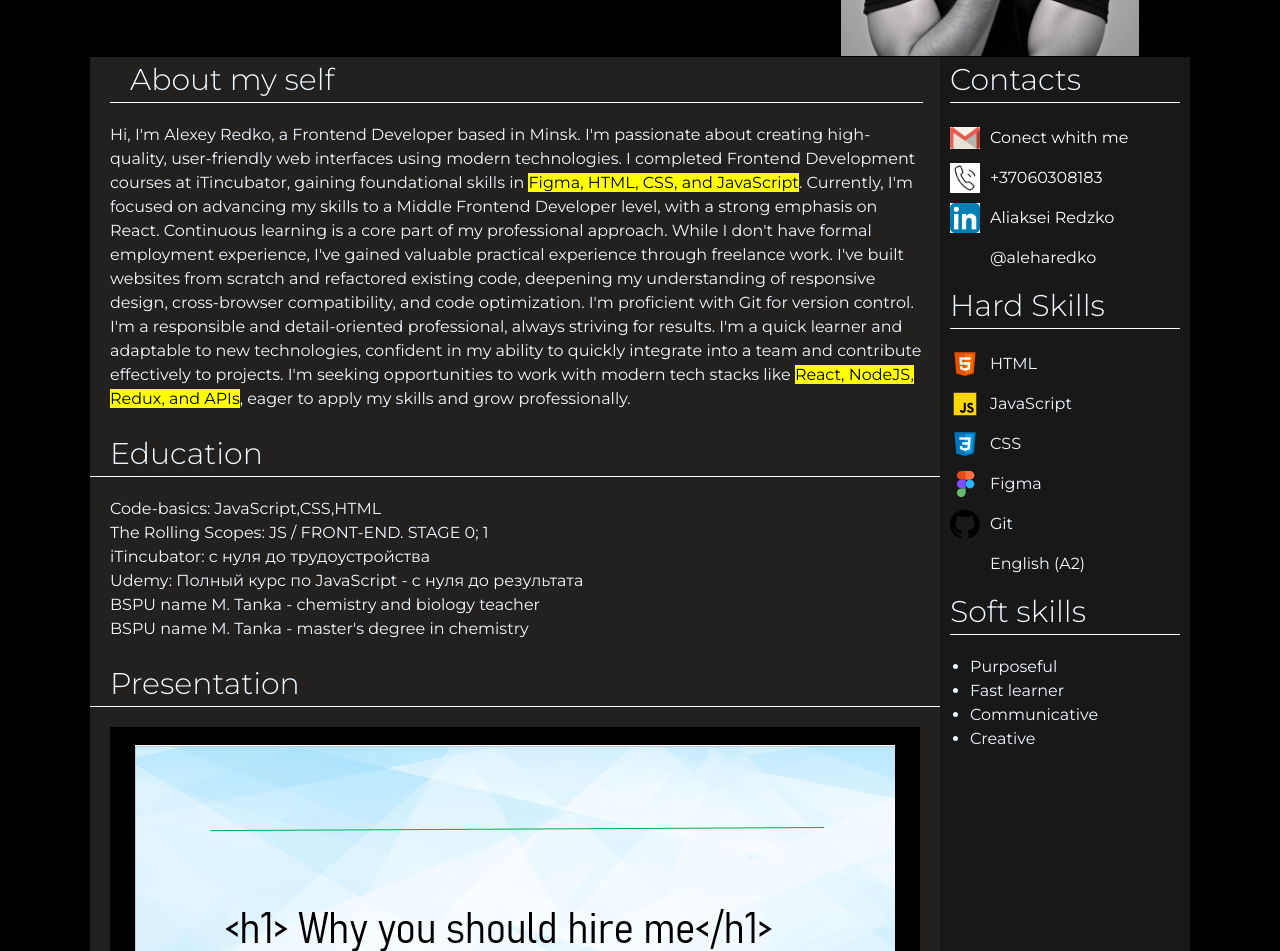
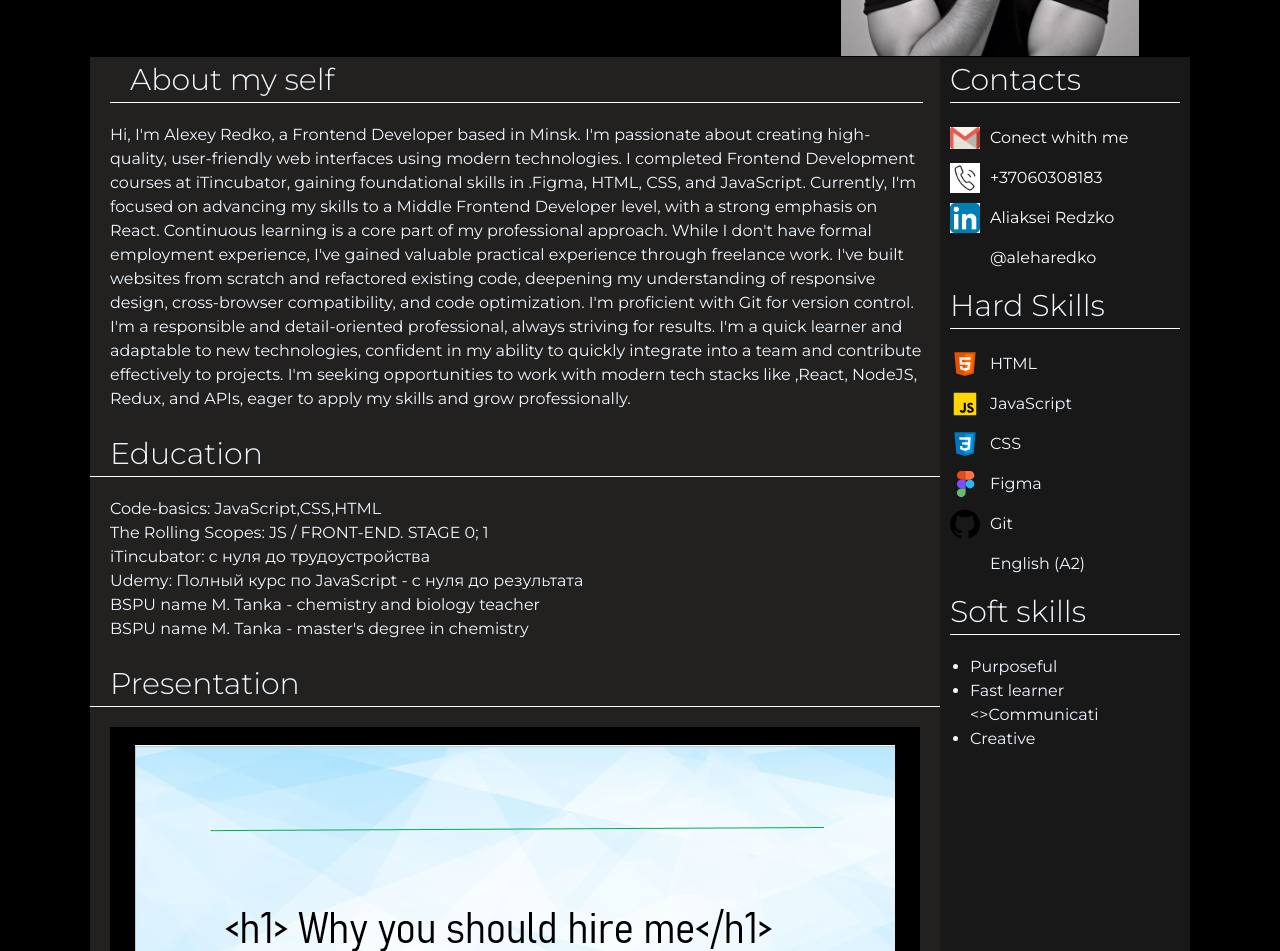
Before and after one commit to aleharedko/-portfolioAaliakseRedzkoFerst, a plain HTML site: page index.html in a window 1280 px wide. Shown: the part 307-1258 px from the top of the page. Drawn offline with Linux system fonts and the light colour scheme; files whose address does not match are found by name.

Commit message:
deleted marker on text in main section'

```diff
--- a/index.html
+++ b/index.html
@@ -91,7 +91,7 @@
                             <ul class="softSkillsList">
                                 <li>Purposeful</li>
                                 <li>Fast learner</li>
-                                <li>Communicative</li>
+                                <>Communicati
                                 <li>Creative</li>
                             </ul>
                         </section>
@@ -105,13 +105,13 @@
                                 <hr class="marginBottomHr">
                                 <div >
                                     <p> Hi, I'm Alexey Redko, a Frontend Developer based in Minsk. I'm passionate about creating high-quality, user-friendly web interfaces using modern technologies.
-                                        I completed Frontend Development courses at iTincubator, gaining foundational skills in <mark>Figma, HTML, CSS, and JavaScript</mark>.
+                                        I completed Frontend Development courses at iTincubator, gaining foundational skills in .Figma, HTML, CSS, and JavaScript.
                                         Currently, I'm focused on advancing my skills to a Middle Frontend Developer level, with a strong emphasis on React.
                                         Continuous learning is a core part of my professional approach. While I don't have formal employment experience, I've gained valuable practical experience through freelance work.
                                         I've built websites from scratch and refactored existing code, deepening my understanding of responsive design, cross-browser compatibility, and code optimization.
                                         I'm proficient with Git for version control.
                                         I'm a responsible and detail-oriented professional, always striving for results. I'm a quick learner and adaptable to new technologies, confident in my ability to quickly integrate into a team and contribute effectively to projects.
-                                        I'm seeking opportunities to work with modern tech stacks like <mark>React, NodeJS, Redux, and APIs</mark>, eager to apply my skills and grow professionally.
+                                        I'm seeking opportunities to work with modern tech stacks like ,React, NodeJS, Redux, and APIs, eager to apply my skills and grow professionally.
                                     </p>
                                 </div>
                         </div>
```
